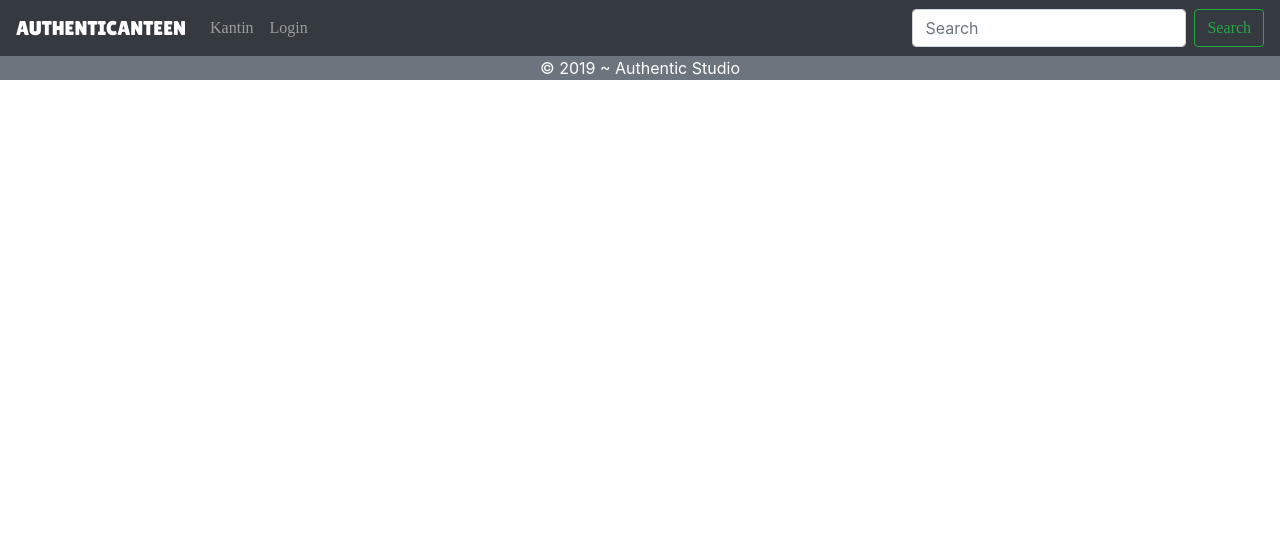
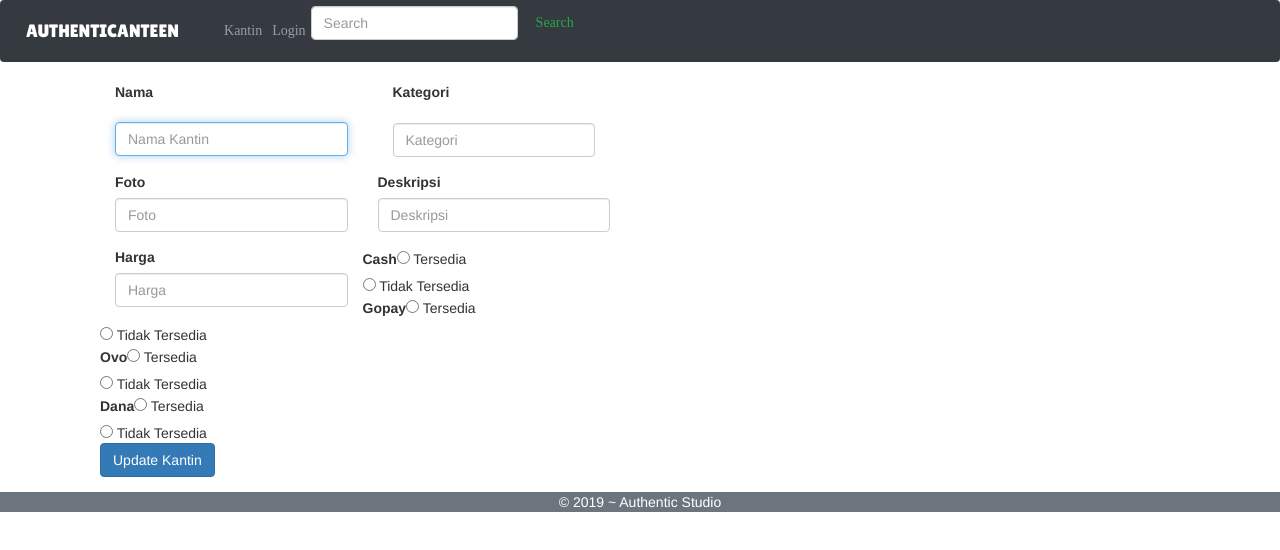
Before and after one commit to primehd76/Project_UAS_PTI, an Angular app in the folder Kantin/: page /editkantin in a window 1280 px wide. Before the commit this address led to /. Shown: the top 550 px of the page. Built offline with nearby package versions, Linux system fonts and the light colour scheme; a web font is replaced by a local one.

Commit message:
update kantin

```diff
--- a/Kantin/src/app/addkantin/addkantin.component.ts
+++ b/Kantin/src/app/addkantin/addkantin.component.ts
@@ -48,10 +48,10 @@ export class AddkantinComponent implements OnInit {
       "foto": this.foto,
       "deskripsi": this.deskripsi,
       "harga": this.harga,
-      "cash": "true",
-      "gopay": "true",
-      "ovo": "true",
-      "dana": "true",
+      "cash": this.cash,
+      "gopay": this.gopay,
+      "ovo": this.ovo,
+      "dana": this.dana,
       "token": localStorage.getItem('uas-pti-token')
     }, {
       headers: {
--- a/Kantin/src/app/app-routing.module.ts
+++ b/Kantin/src/app/app-routing.module.ts
@@ -8,6 +8,7 @@ import { LoginComponent } from './login/login.component';
 import { EditprofileComponent } from './editprofile/editprofile.component';
 import { ShowprofileComponent } from './showprofile/showprofile.component';
 import { AddkantinComponent } from './addkantin/addkantin.component';
+import { EditkantinComponent } from './editkantin/editkantin.component';
 
 
 const routes: Routes = [
@@ -43,6 +44,10 @@ const routes: Routes = [
   {
     path: 'addkantin',
     component: AddkantinComponent,
+  },
+  {
+    path: 'editkantin',
+    component: EditkantinComponent
   }
 ];
 
--- a/Kantin/src/app/editkantin/editkantin.component.html
+++ b/Kantin/src/app/editkantin/editkantin.component.html
@@ -1 +1,59 @@
-<p>editkantin works!</p>
+<link href="//maxcdn.bootstrapcdn.com/bootstrap/4.0.0/css/bootstrap.min.css" rel="stylesheet" id="bootstrap-css">
+<script src="//maxcdn.bootstrapcdn.com/bootstrap/4.0.0/js/bootstrap.min.js"></script>
+<script src="//cdnjs.cloudflare.com/ajax/libs/jquery/3.2.1/jquery.min.js"></script>
+
+<link href="//netdna.bootstrapcdn.com/bootstrap/3.2.0/css/bootstrap.min.css" rel="stylesheet" id="bootstrap-css">
+
+
+<div class="container">
+    <form class="form-group col-md-6">
+        <div class="col-md-6">
+            <label>Nama</label>
+            <div class="form-group"></div>
+            <input type="text" id="Username" placeholder="Nama Kantin" class="form-control" name="nama" [(ngModel)]="nama" autofocus>
+        </div>
+        <div class="form-group col-md-6">
+            <div class="col-md">
+            <label>Kategori</label>
+            <div class="form-group col-md"></div>
+            <input type="text" id="Telepon" placeholder="Kategori" class="form-control" name="kategori" [(ngModel)]="kategori" autofocus>
+        </div>
+        </div>
+        <div class="form-group col-md-6">
+            <label>Foto</label>
+            <div class="col-md"></div>
+            <input type="text" id="Email" placeholder="Foto" class="form-control" name="foto" [(ngModel)]="foto" autofocus>
+        </div>
+        <div class="form-group col-md-6">
+            <label>Deskripsi</label>
+            <div class="col-md"></div>
+            <input type="text" id="Nama Lengkap" placeholder="Deskripsi" class="form-control" name="deskripsi" [(ngModel)]="deskripsi" autofocus>
+        </div>
+        <div class="form-group col-md-6">
+            <label>Harga</label>
+            <div class="col-md"></div>
+            <input type="number" placeholder="Harga" class="form-control" name="harga" [(ngModel)]="harga">
+        </div>
+        <div>
+            <label>Cash</label>
+            <input type="radio" name="cash" value="TRUE" [(ngModel)]="cash"> Tersedia <br>
+            <input type="radio" name="cash" value="FALSE" [(ngModel)]="cash"> Tidak Tersedia <br>
+        </div>
+        <div>
+            <label>Gopay</label>
+            <input type="radio" name="gopay" value="TRUE" [(ngModel)]="gopay"> Tersedia <br>
+            <input type="radio" name="gopay" value="FALSE" [(ngModel)]="gopay"> Tidak Tersedia <br>
+        </div>
+        <div>
+            <label>Ovo</label>
+            <input type="radio" name="ovo" value="TRUE" [(ngModel)]="ovo"> Tersedia <br>
+            <input type="radio" name="ovo" value="FALSE" [(ngModel)]="ovo"> Tidak Tersedia <br>
+        </div>
+        <div>
+            <label>Dana</label>
+            <input type="radio" name="dana" value="TRUE" [(ngModel)]="dana"> Tersedia <br>
+            <input type="radio" name="dana" value="FALSE" [(ngModel)]="dana"> Tidak Tersedia <br>
+        </div>
+        <input type="submit" value="Update Kantin" (click)="updatekantin()" class="btn btn-primary">
+    </form>
+</div>
--- a/Kantin/src/app/editkantin/editkantin.component.ts
+++ b/Kantin/src/app/editkantin/editkantin.component.ts
@@ -1,4 +1,6 @@
 import { Component, OnInit } from '@angular/core';
+import { Router, ActivatedRoute } from '@angular/router';
+import { HttpClient } from '@angular/common/http';
 
 @Component({
   selector: 'app-editkantin',
@@ -7,9 +9,56 @@ import { Component, OnInit } from '@angular/core';
 })
 export class EditkantinComponent implements OnInit {
 
-  constructor() { }
+
+ nama: string
+ kategori: string
+ foto: string
+ deskripsi: string
+ harga: number
+ cash: string
+ gopay: string
+ ovo: string
+ dana: string
+
+  constructor(
+    public http: HttpClient,
+    public router: Router,
+    public activatedRoute: ActivatedRoute
+  ) { }
 
   ngOnInit() {
+    // var id= localStorage.getItem('kode.kantin');
+    // console.log(id);
+  }
+
+  updatekantin(){
+    var id= localStorage.getItem('kode.kantin');
+    console.log(id);
+    console.log("put");
+    this.http.put('https://umn-pti2019.herokuapp.com/api/kantin/'+id, {
+      "nama": this.nama,
+      "kategori": this.kategori,
+      "foto": this.foto,
+      "deskripsi": this.deskripsi,
+      "harga": this.harga,
+      "cash": this.cash,
+      "gopay": this.gopay,
+      "ovo": this.ovo,
+      "dana": this.dana,
+      "token": localStorage.getItem('uas-pti-token')
+    }, {
+        headers: {
+          "Content-Type": "application/json",
+          "x-access-token": localStorage.getItem('uas-pti-token'),
+          "Authorization": "Bearer" + localStorage.getItem('uas-pti-token')
+        }
+    }).subscribe(
+      (response) => {
+        this.router.navigate(['home']);
+      },
+
+      (error) => alert(error.error.info)
+    )
   }
 
 }
--- a/Kantin/src/app/user-detail/user-detail.component.html
+++ b/Kantin/src/app/user-detail/user-detail.component.html
@@ -46,7 +46,8 @@
                 <label for="id-of-input" class="custom-checkbox">
                     <i class="glyphicon glyphicon-star"></i>
                     <span>Favourite</span>
-                </label>
+                </label><br>
+                <button routerLink="/editkantin" routerLinkActive="active" class="btn btn-outline-primary" type="submit" style="margin-left: 500px;margin-right: 500px;" *ngIf = "benderas.login_flag.value == 0">Edit Kantin</button> <br><br>
             </div>
 
             <!-- <div class="card-footer">
--- a/Kantin/src/app/user-detail/user-detail.component.ts
+++ b/Kantin/src/app/user-detail/user-detail.component.ts
@@ -2,6 +2,7 @@ import { Component, OnInit } from '@angular/core';
 import { ActivatedRoute } from '@angular/router';
 import { PelayanApiService } from '../_shared/services/pelayan-api.service';
 import { KantinDetail } from '../_shared/models/Kantin';
+import { ChangeFlagService } from '../_shared/services/change-flag.service';
 
 @Component({
   selector: 'app-user-detail',
@@ -11,16 +12,20 @@ import { KantinDetail } from '../_shared/models/Kantin';
 export class UserDetailComponent implements OnInit {
 
   public kantin: KantinDetail;
+  public flagsss: string;
 
   constructor(
     private pelayanApi: PelayanApiService,
-    public activatedRoute: ActivatedRoute
+    public activatedRoute: ActivatedRoute,
+    public benderas: ChangeFlagService
   ) { }
 
   ngOnInit() {
-  var id= this.activatedRoute.snapshot.params.kode;
+    var id= this.activatedRoute.snapshot.params.kode;
+    this.flagsss = (this.benderas.login_flag.value).toString();
     console.log(id);
-
+    localStorage.setItem('kode.kantin', id);
+    console.log(localStorage.getItem('kode.kantin'));
     this.pelayanApi.getKantinById(id).subscribe(
       result => { this.kantin = result; console.log(this.kantin);},
       error => { console.log(error); }
```
